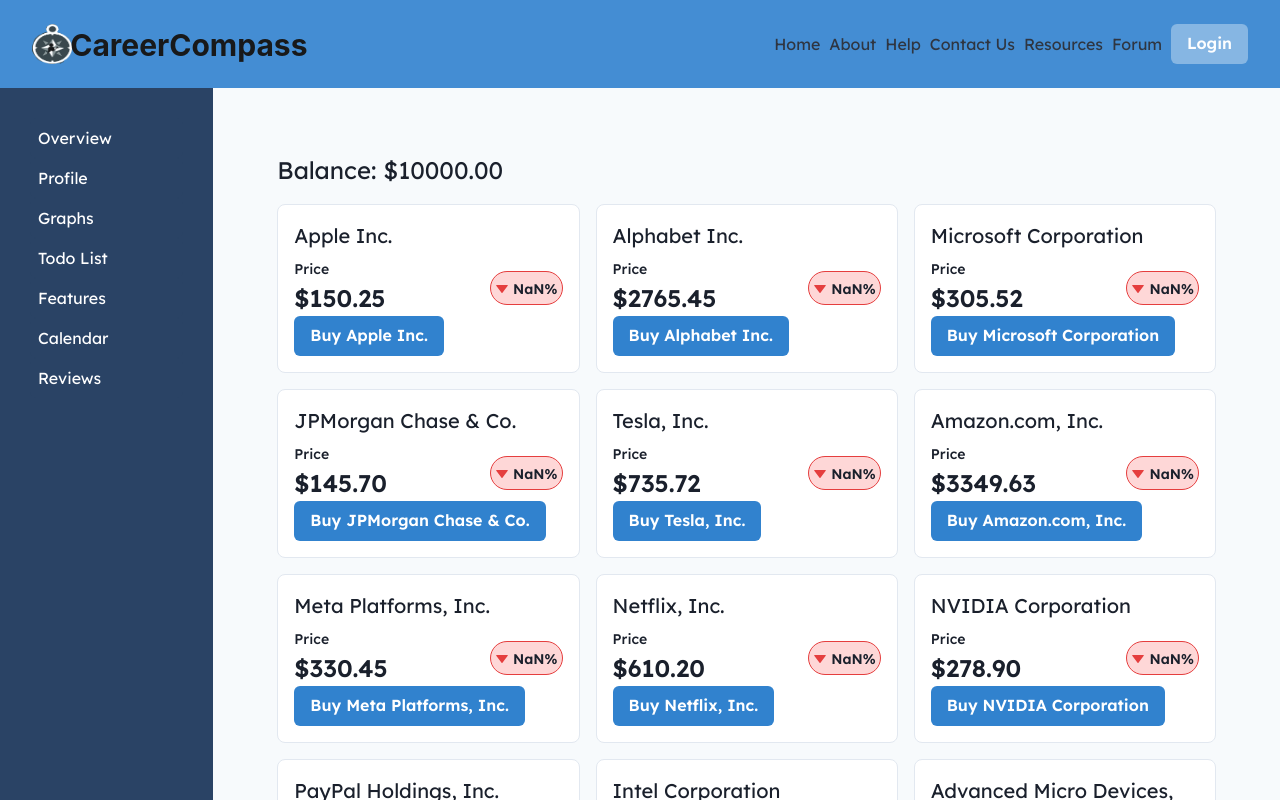
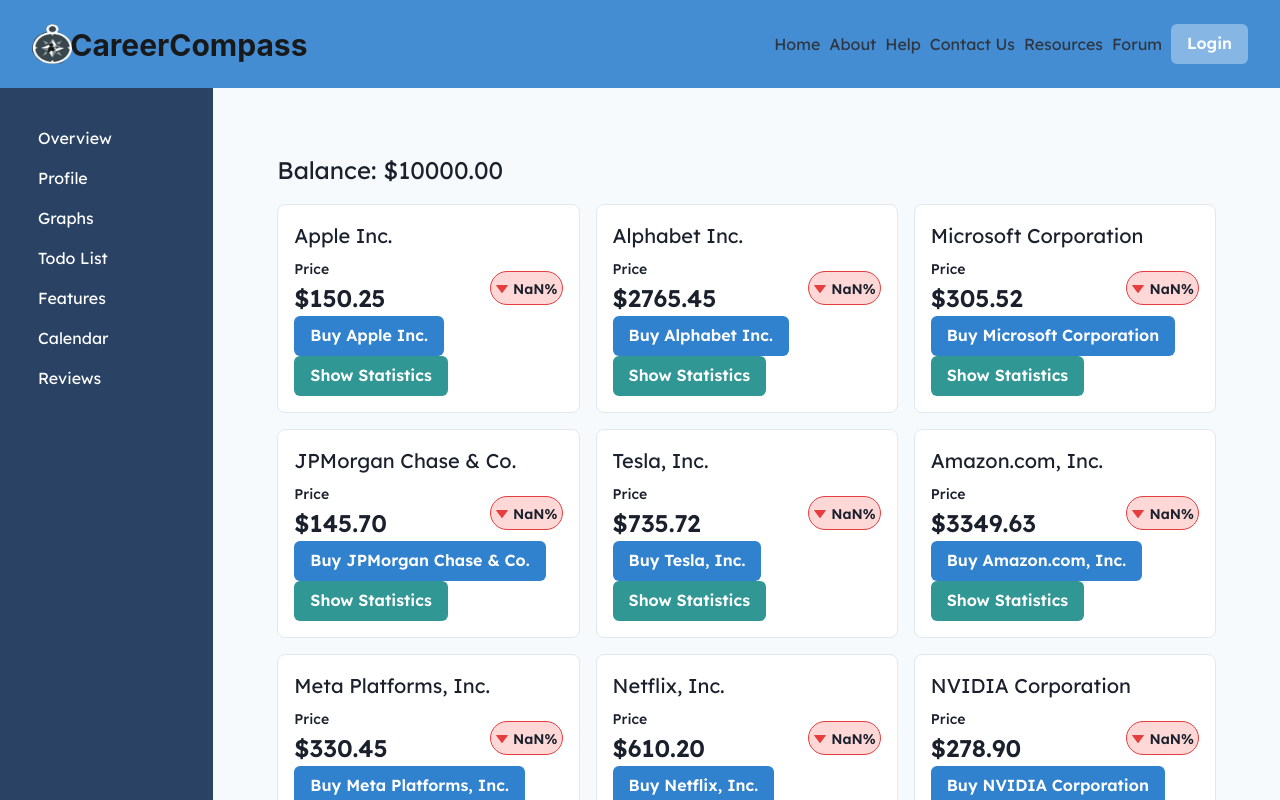
Before and after one commit to siddhima22/Finance-website, a React (Vite) app in the folder frontend/: page /dashboard/stock in a window 1280 px wide. Shown: the top 800 px of the page. Built offline with nearby package versions, Linux system fonts and the light colour scheme.

Commit message:
Update Stock.jsx

```diff
--- a/frontend/src/pages/Stock.jsx
+++ b/frontend/src/pages/Stock.jsx
@@ -11,7 +11,22 @@
   StatNumber,
   StatArrow,
   HStack,
+  Modal,
+  ModalOverlay,
+  ModalContent,
+  ModalHeader,
+  ModalFooter,
+  ModalBody,
+  ModalCloseButton,
 } from "@chakra-ui/react";
+import {
+  AreaChart,
+  Area,
+  XAxis,
+  YAxis,
+  CartesianGrid,
+  Tooltip,
+} from "recharts";
 
 const theme = extendTheme({
   styles: {
@@ -27,10 +42,20 @@
   return Math.random() * (max - min) + min;
 };
 
+const generateDummyChartData = () => {
+  const dummyData = [];
+  for (let i = 0; i < 30; i++) {
+    dummyData.push({
+      time: `-${30 - i} mins`,
+      price: 150 + generateRandomDataPoint(-15, 15),
+    });
+  }
+  return dummyData.reverse();
+};
+
 const Stock = () => {
   const [balance, setBalance] = useState(10000);
   const [stocks, setStocks] = useState([
-    // your stock data
     { id: "AAPL", name: "Apple Inc.", price: 150.25 },
     { id: "GOOGL", name: "Alphabet Inc.", price: 2765.45 },
     { id: "MSFT", name: "Microsoft Corporation", price: 305.52 },
@@ -46,20 +71,38 @@
     { id: "V", name: "Visa Inc.", price: 250.80 },
     { id: "GS", name: "The Goldman Sachs Group, Inc.", price: 410.35 },
     { id: "DIS", name: "The Walt Disney Company", price: 175.25 }
+
+    // Add other stock data here
   ]);
+  const [isModalOpen, setIsModalOpen] = useState(false);
+  const [selectedStock, setSelectedStock] = useState(null);
+  const [chartData, setChartData] = useState(generateDummyChartData());
 
   useEffect(() => {
     const interval = setInterval(() => {
       const updatedStocks = stocks.map((stock) => ({
         ...stock,
-        prevPrice: stock.price, // Store previous price
+        prevPrice: stock.price,
         price: stock.price + generateRandomDataPoint(-10, 10),
       }));
       setStocks(updatedStocks);
+
+      const newPrice = stocks[0].price + generateRandomDataPoint(-15, 15);
+      const updatedChartData = [
+        ...chartData.slice(1),
+        { time: "0 mins", price: newPrice },
+      ];
+
+      setChartData(updatedChartData);
     }, 10000);
 
     return () => clearInterval(interval);
-  }, [stocks]);
+  }, [stocks, chartData]);
+
+  const handleModalToggle = (stock) => {
+    setSelectedStock(stock);
+    setIsModalOpen(!isModalOpen);
+  };
 
   const buyStock = (stock) => {
     if (balance >= stock.price) {
@@ -74,15 +117,9 @@
         <Text fontSize="2xl" mb={4}>
           Balance: ${balance.toFixed(2)}
         </Text>
-        <SimpleGrid columns={{ sm: 1, md: 2, lg: 3 }} spacing={4}>
+        <SimpleGrid columns={{ sm: 1, md: 2, lg: 3 }} spacing={4} mt={4}>
           {stocks.map((stock) => (
-            <Box
-              key={stock.id}
-              p={4}
-              borderWidth="1px"
-              borderRadius="lg"
-              bg="white"
-            >
+            <Box key={stock.id} p={4} borderWidth="1px" borderRadius="lg" bg="white">
               <Text fontSize="xl" mb={2}>
                 {stock.name}
               </Text>
@@ -100,31 +137,75 @@
                   roundedLeft="full"
                   roundedRight="full"
                 >
-                  <HStack spacing={1} align="center">
                     <Stat>
                   <StatArrow
                     type={stock.price > stock.prevPrice ? "increase" : "decrease"}
                     color={stock.price > stock.prevPrice ? "green.500" : "red.500"}
                   />
-                    <Box as="span" fontSize="sm" fontWeight="bold">
+                  <Text as="span" fontSize="sm" fontWeight="bold">
                     {(((stock.price - stock.prevPrice) / stock.prevPrice) * 100).toFixed(2)}%
-                    </Box>
-                    </Stat>
-                  </HStack>
+                  </Text></Stat>
                 </Box>
               </HStack>
               <Button
                 colorScheme="blue"
-                    _hover={{ bg: "#b6c5fa ", color: "white" }}
+                _hover={{ bg: "#b6c5fa", color: "white" }}
                 bg="blue.500"
                 color="white"
                 onClick={() => buyStock(stock)}
               >
                 Buy {stock.name}
               </Button>
+              <Button
+                colorScheme="teal"
+                _hover={{ bg: "#b6c5fa", color: "white" }}
+                bg="teal.500"
+                color="white"
+                onClick={() => handleModalToggle(stock)}
+              >
+                Show Statistics
+              </Button>
             </Box>
           ))}
         </SimpleGrid>
+        {selectedStock && (
+          <Modal isOpen={isModalOpen} onClose={() => setIsModalOpen(false)}>
+            <ModalOverlay />
+            <ModalContent>
+              <ModalHeader>{selectedStock.name} Statistics</ModalHeader>
+              <ModalCloseButton />
+              <ModalBody>
+                <Text fontSize="xl" mb={2}>
+                  {selectedStock.name}
+                </Text>
+                <AreaChart
+                  width={400}
+                  height={200}
+                  data={chartData}
+                  margin={{ top: 20, right: 30, left: 20, bottom: 5 }}
+                >
+                  <XAxis dataKey="time" />
+                  <YAxis />
+                  <CartesianGrid stroke="#ccc" strokeDasharray="5 5" />
+                  <Tooltip />
+                  <Area
+                    type="monotone"
+                    dataKey="price"
+                    stroke="green"
+                    fill={(props) =>
+                      props.payload.price > props.payload.prevPrice ? "green" : "red"
+                    }
+                  />
+                </AreaChart>
+              </ModalBody>
+              <ModalFooter>
+                <Button colorScheme="blue" mr={3} onClick={() => setIsModalOpen(false)}>
+                  Close
+                </Button>
+              </ModalFooter>
+            </ModalContent>
+          </Modal>
+        )}
       </Box>
     </ChakraProvider>
   );
```
Lines whose indentation alone changed are shown as unchanged.
